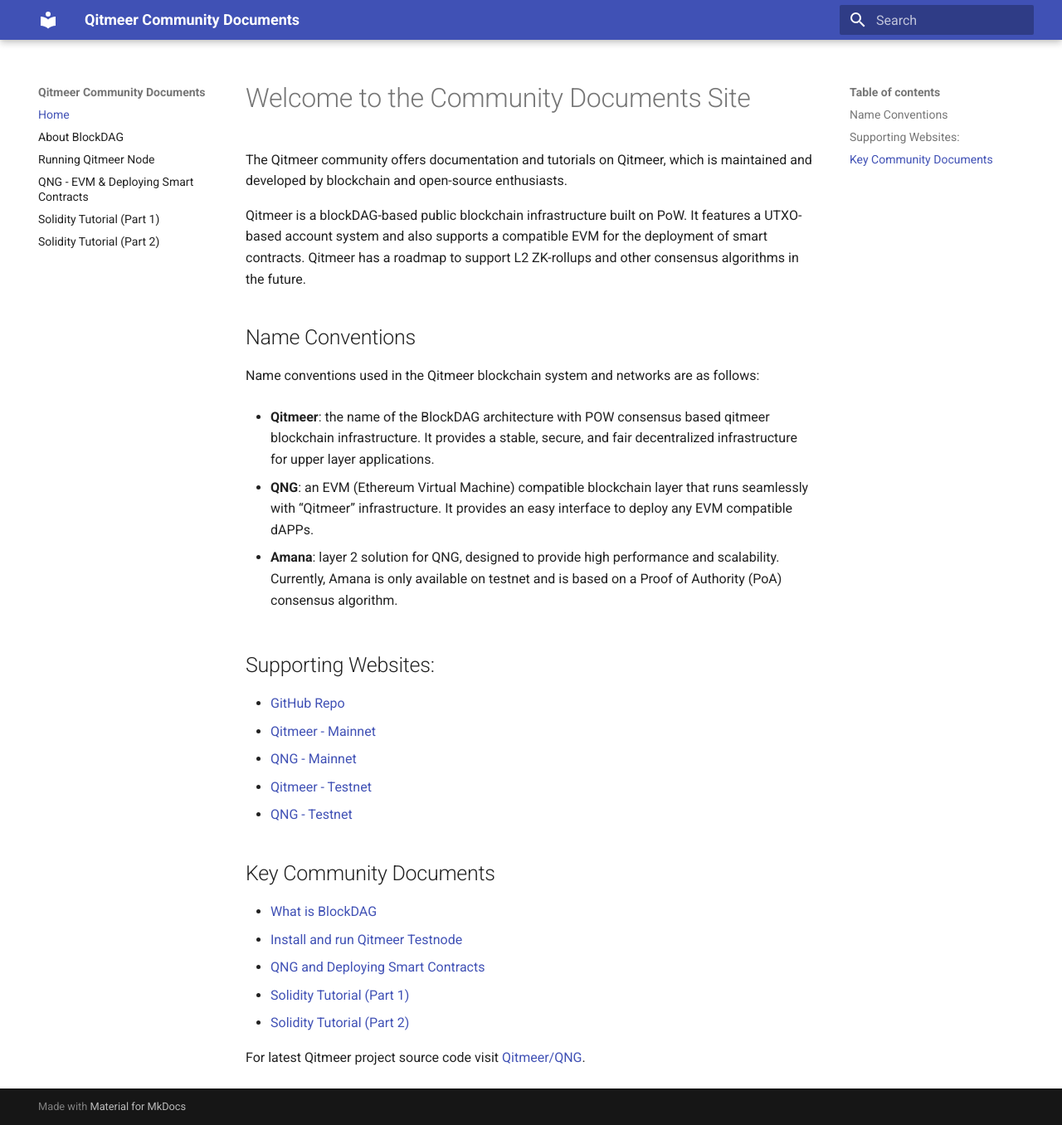
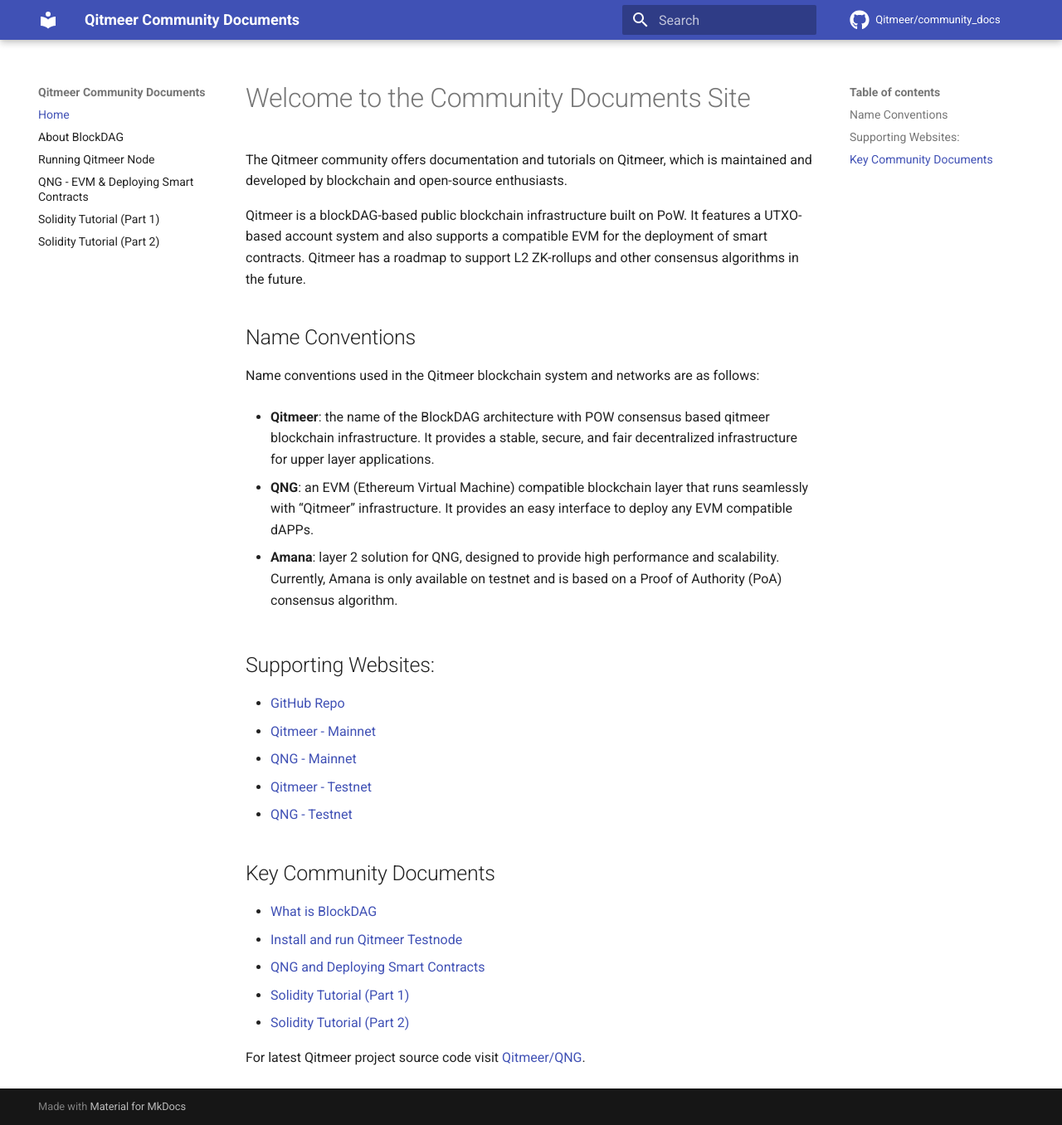
Before and after one commit to Qitmeer/community_docs, an MkDocs documentation site: the page built from docs/index.md, in a window 1280 px wide and 1356 px high. Shown: the whole window at 83% size. Built offline with MkDocs 1.6.1 and Material for MkDocs 9.7.7, drawn with Linux system fonts in a browser that asks for light colours; comment, search, counter and statistics services are not loaded.

Commit message:
Add GitHub repo to page

```diff
--- a/mkdocs.yml
+++ b/mkdocs.yml
@@ -1,4 +1,8 @@
 site_name: Qitmeer Community Documents
+
+repo_name: Qitmeer/community_docs
+repo_url: https://github.com/Qitmeer/community_docs
+
 nav:
   - Home: index.md
   - About BlockDAG: What_is_BlockDAG.md
@@ -9,6 +13,9 @@
 
 theme:
   name: material
+  icon:
+    repo: fontawesome/brands/github
+
 
 markdown_extensions:
   - pymdownx.highlight:
```
